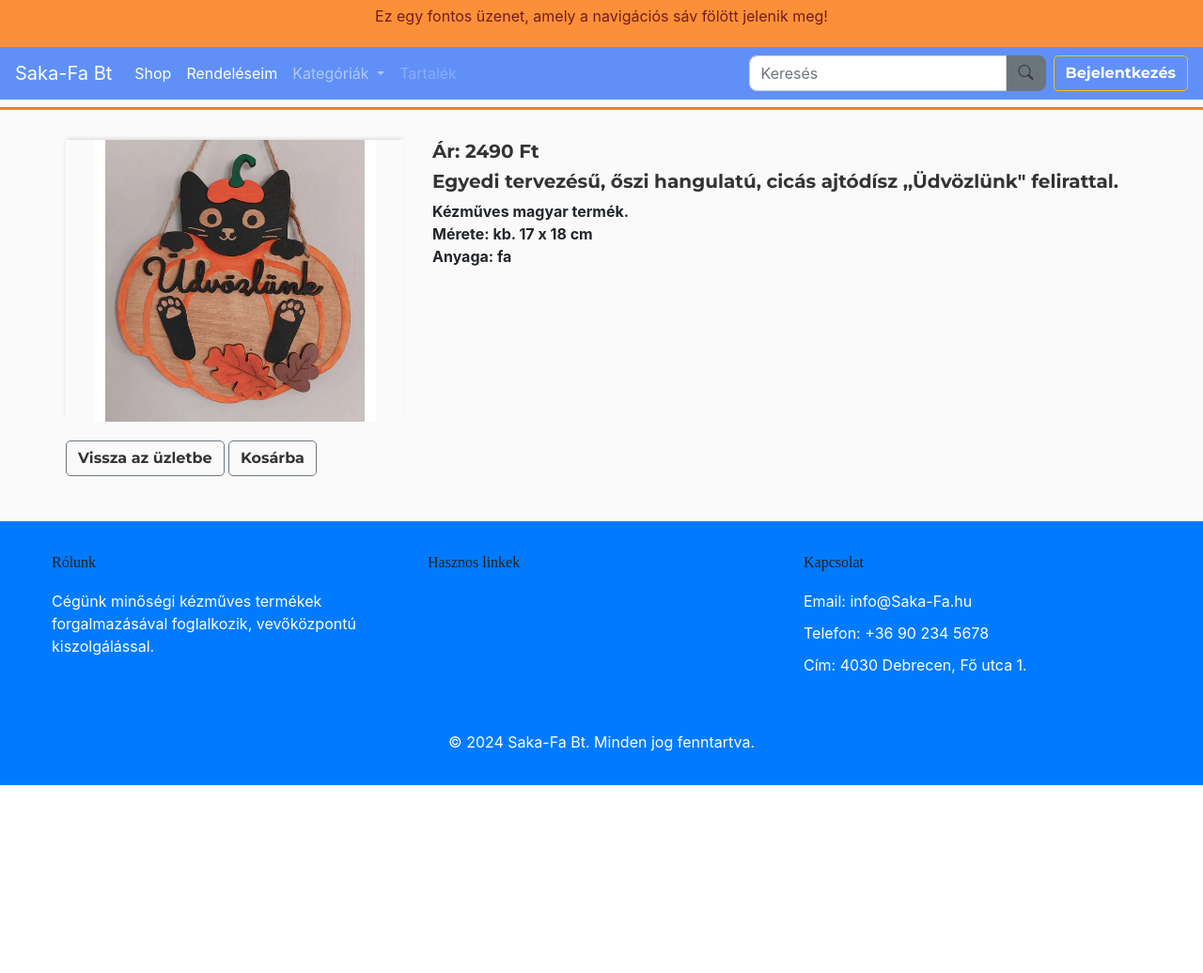
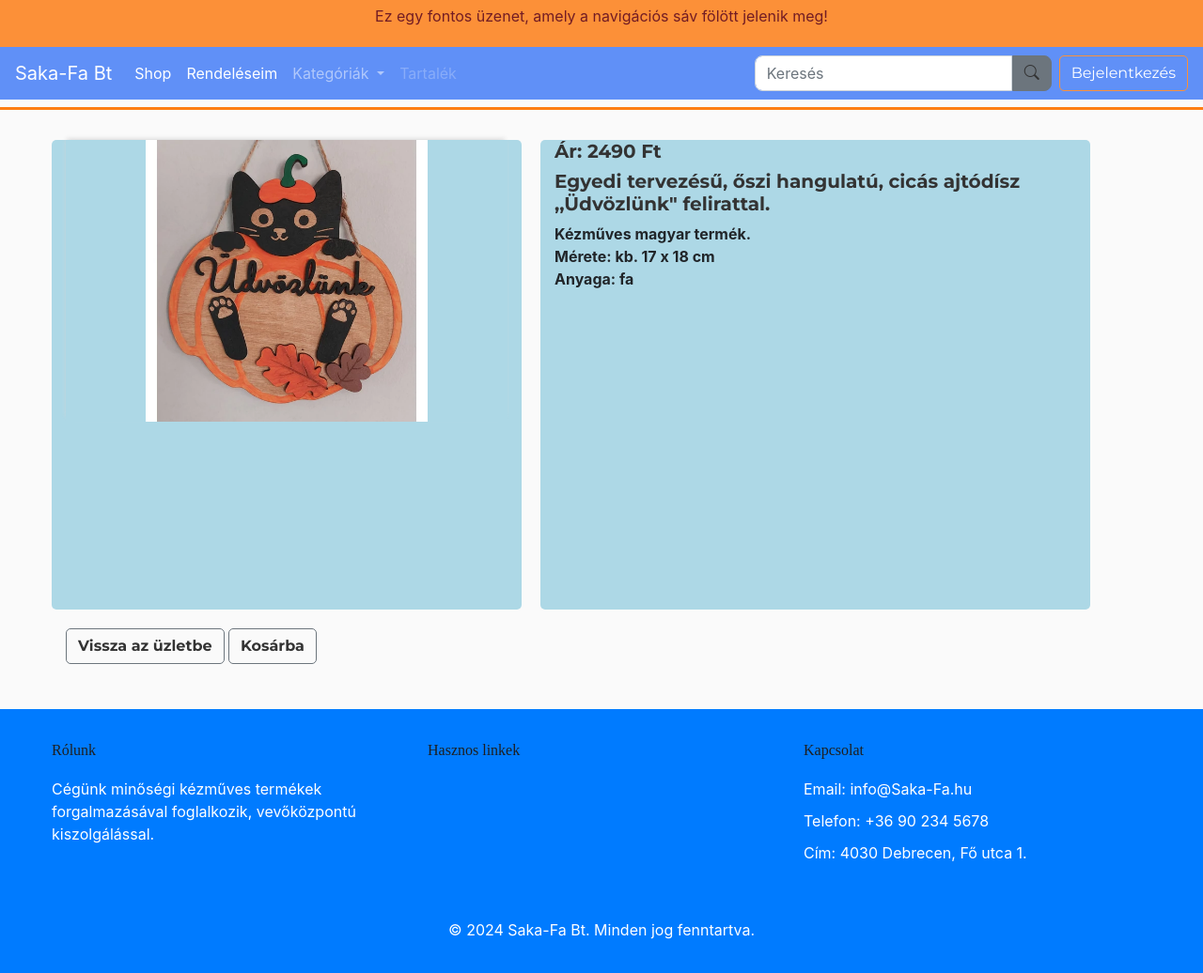
Before and after one commit to Tibi81/vizsgaremek, a Django app: page /product/1/ in a window 1280 px wide. Shown: the whole page at 94% size. Before the commit the page ends 836 px from the top, so only its background shows below. Run offline with Django 5.2, Linux system fonts and the light colour scheme; data comes from the database, SQL or seed files in the repository; both versions use the stored data as it was after the commit; some libraries are stand-ins or nearby versions.

Commit message:
favicon + css

```diff
--- a/ecommerce/static/css/main.css
+++ b/ecommerce/static/css/main.css
@@ -12,6 +12,17 @@ body{
 .navbar {
     background-color: #6090f7 !important;
   }
+
+  /* Alapértelmezett háttérszín a dropdown elemekre */
+
+
+  /* A háttérszín módosítása az elem fölé helyezett egér esetén */
+  .dropdown-item:hover {
+    background-color: #6090f7; /* Ugyanaz a szín, mint az alapértelmezett */
+    color: white;
+    box-shadow: 0px 4px 8px rgba(0, 0, 0, 0.3); /* Árnyék hozzáadása */
+  }
+
 
 .separator {
     height: 3px; /* Csík vastagsága */
@@ -382,7 +393,17 @@ h6 {
 
 .user-btn{
     color: white !important;
+    border-color: #fc9038;
+    font-weight: 400;
 }
+.user-btn:hover {
+    background-color: #fc9038 ;
+    color: white;
+    border-color: #fc9038;
+
+
+  }
+
 .custom-button {
     border-radius: 0 8px 8px 0; /* Itt állítsd be a kívánt értéket */
   }
@@ -443,7 +464,7 @@ h6 {
     font-weight: 400;
     color: #212529; /* Fekete szöveg */
     background-color: #fff; /* Fehér háttér */
-    border: 1px solid #ffc107; /* Sárga keret */
+    border: 1px solid #fc9038; /* Sárga keret */
     border-radius: 0px;
     transition: background-color 0.15s ease-in-out, border-color 0.15s ease-in-out;
     white-space: nowrap;
@@ -453,6 +474,11 @@ h6 {
     border-radius: 5px;
     margin-right: 5px;
 
+}
+
+.order {
+    background-color: #add8e6;
+    border-radius: 5px;
 }
 
 table {
@@ -520,6 +546,19 @@ td.left-align {
 .product-detail img {
     margin-bottom: 20px;
     border-radius: 10px;
+}
+
+.product-img {
+    background-color: #add8e6;
+    border-radius: 5px;
+    max-width: 500px;
+    height: 500px;
+    margin-right: 20px;
+}
+
+.product-description {
+    background-color: #add8e6;
+    border-radius: 5px;
 }
 
 .footer {
--- a/ecommerce/store/templates/store/main.html
+++ b/ecommerce/store/templates/store/main.html
@@ -10,6 +10,9 @@
     <link rel="stylesheet" href="https://stackpath.bootstrapcdn.com/bootstrap/4.4.1/css/bootstrap.min.css">
     <link href="https://fonts.googleapis.com/css2?family=Pacifico&family=Playfair+Display&family=Montserrat:wght@400;700&display=swap" rel="stylesheet">
     <link rel="stylesheet" type="text/css" href="{% static 'css/main.css' %}">
+    <link rel="icon" type="image/x-icon" href="{% static 'images/favicon-32x32.png' %}">
+
+
     <title>Saka-Fa Bt Webshopja</title>
 </head>
 
@@ -37,7 +40,7 @@
                 <a class="nav-link dropdown-toggle" href="#" id="navbarDropdown" role="button" data-toggle="dropdown" aria-haspopup="true" aria-expanded="false">
                   Kategóriák
                 </a>
-                <div class="dropdown-menu" aria-labelledby="navbarDropdown">
+                <div class="dropdown-menu" aria-labelledby="navbarDropdown ">
                   <a class="dropdown-item" href="{% url 'filtered_products' %}?filter=fabol">Fából készült</a>
                   <a class="dropdown-item" href="{% url 'filtered_products' %}?filter=kotott">Kötött-horgolt</a>
                   <a class="dropdown-item" href="{% url 'filtered_products' %}?filter=pottos">Pöttyös cicák</a>
--- a/ecommerce/store/templates/store/product_detail.html
+++ b/ecommerce/store/templates/store/product_detail.html
@@ -5,10 +5,10 @@
 
 <div class="container">
     <div class="row">
-        <div class="col-md-4">
+        <div class="product-img col-12 col-md-6">
             <img src="{{ product.imageURL }}" alt="{{ product.name }}" class="thumbnail">
         </div>
-        <div class="col-md-8">
+        <div class="product-description col-12 col-md-6">
             <h4>Ár: {{ product.price|floatformat:0}} Ft</h4>
         <div>
             <strong>{{ product.description|markdown|safe }}</strong>
```
Also changed, not shown: ecommerce/store/templates/store/order_list.html (+7 -5 lines), ecommerce/db.sqlite3, ecommerce/static/images/favicon-32x32.png (added).
